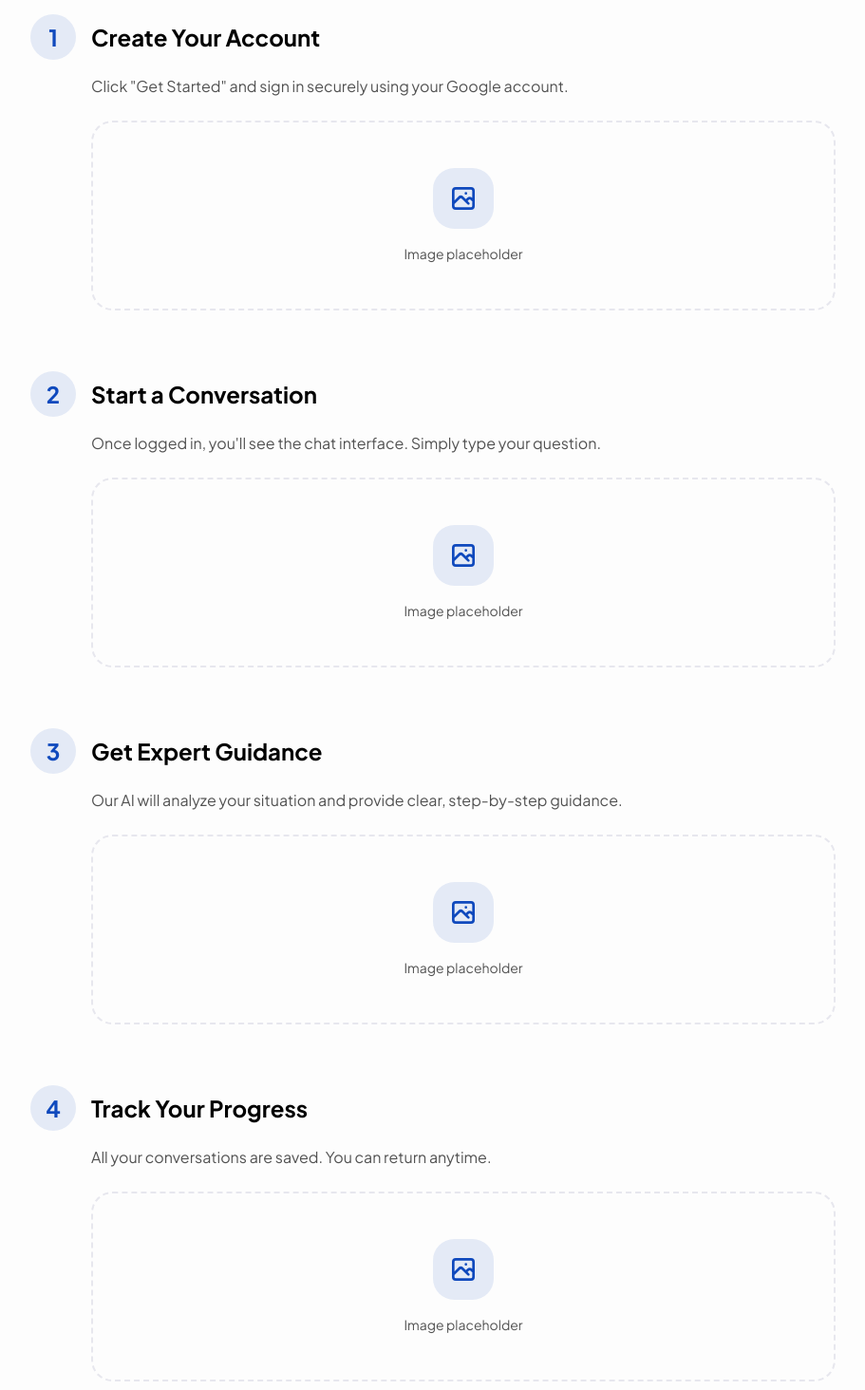
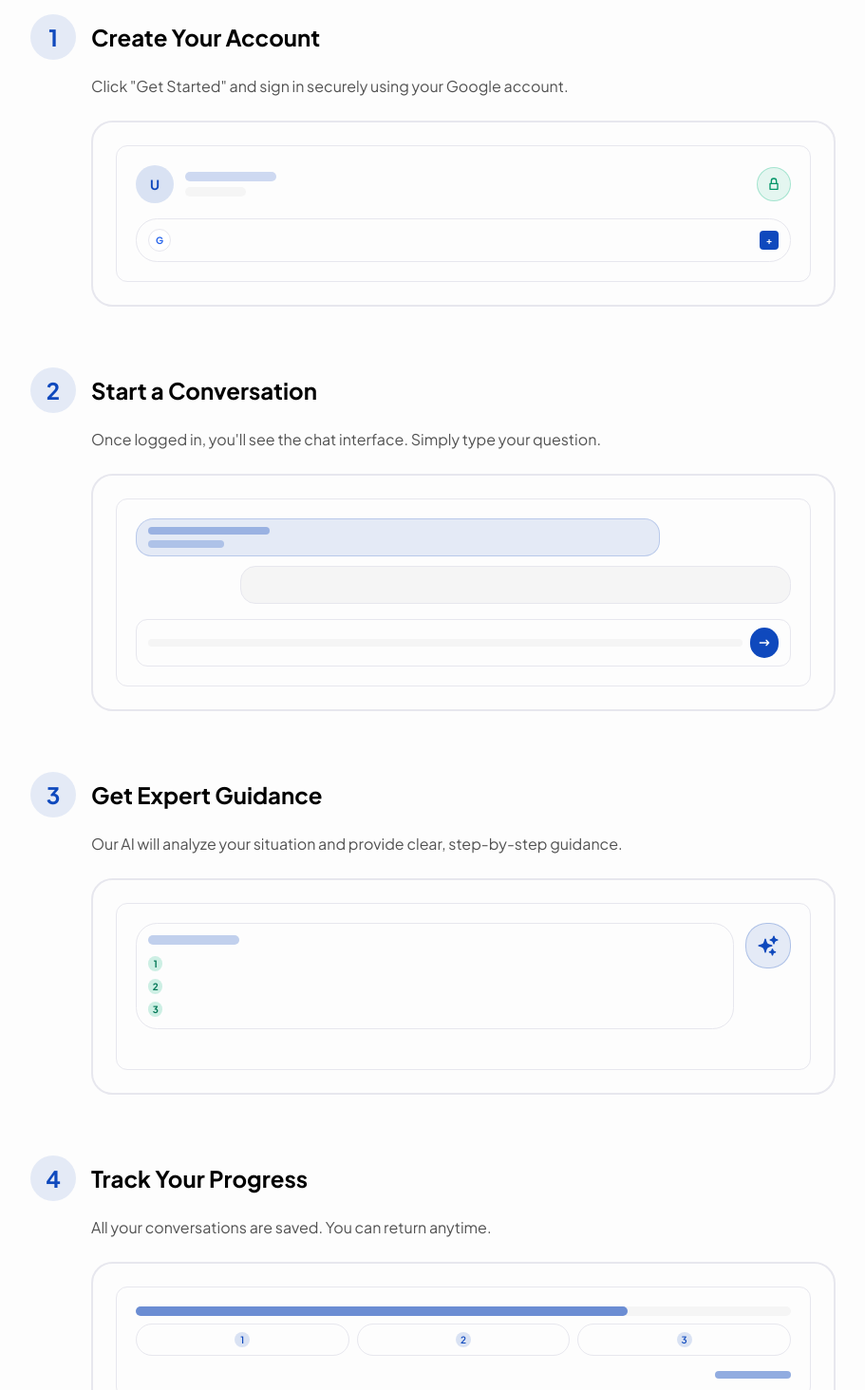
Before and after one commit to akshay-99h/hardcoders-vibecon, a React (Create React App) app in the folder frontend/: page /how-it-works in a window 1280 px wide. Shown: the part 500-1964 px from the top of the page at 95% size, without its empty margins (184-1095 px from the left). Built offline with nearby package versions, Linux system fonts and the light colour scheme.

Commit message:
feat(frontend): replace how-it-works image placeholders with step graphics

```diff
--- a/frontend/src/components/HowItWorks.js
+++ b/frontend/src/components/HowItWorks.js
@@ -40,6 +40,114 @@ function HowItWorks() {
       description: t(language, 'howItWorks.feature3Desc')
     }
   ];
+
+  const renderStepGraphic = (stepNum) => {
+    if (stepNum === 1) {
+      return (
+        <div className="rounded-xl border border-border/70 bg-card p-4 sm:p-5">
+          <div className="flex items-center gap-3 mb-4">
+            <div className="w-10 h-10 rounded-full bg-primary/15 flex items-center justify-center">
+              <span className="text-sm font-bold text-primary">U</span>
+            </div>
+            <div className="flex-1">
+              <div className="h-2.5 w-24 rounded-full bg-primary/20 mb-1.5" />
+              <div className="h-2.5 w-16 rounded-full bg-muted" />
+            </div>
+            <div className="w-9 h-9 rounded-lg bg-emerald-500/10 border border-emerald-500/30 flex items-center justify-center">
+              <svg className="w-4 h-4 text-emerald-600" viewBox="0 0 24 24" fill="none" stroke="currentColor" strokeWidth="2">
+                <path strokeLinecap="round" strokeLinejoin="round" d="M16 11V7a4 4 0 00-8 0v4m-2 0h12v9H6v-9z" />
+              </svg>
+            </div>
+          </div>
+          <div className="rounded-lg bg-muted/50 border border-border px-3 py-2.5 flex items-center justify-between">
+            <div className="flex items-center gap-2">
+              <div className="w-6 h-6 rounded-full bg-white border border-border flex items-center justify-center text-[10px] font-bold text-blue-600">
+                G
+              </div>
+              <div className="h-2 w-24 rounded-full bg-muted-foreground/25" />
+            </div>
+            <div className="w-5 h-5 rounded bg-primary text-primary-foreground text-[10px] flex items-center justify-center font-bold">
+              +
+            </div>
+          </div>
+        </div>
+      );
+    }
+
+    if (stepNum === 2) {
+      return (
+        <div className="rounded-xl border border-border/70 bg-card p-4 sm:p-5">
+          <div className="space-y-2.5 mb-4">
+            <div className="max-w-[80%] rounded-2xl rounded-tl-sm bg-primary/10 border border-primary/20 px-3 py-2">
+              <div className="h-2 w-32 rounded-full bg-primary/35 mb-1.5" />
+              <div className="h-2 w-20 rounded-full bg-primary/25" />
+            </div>
+            <div className="max-w-[84%] ml-auto rounded-2xl rounded-tr-sm bg-muted border border-border px-3 py-2">
+              <div className="h-2 w-36 rounded-full bg-muted-foreground/25 mb-1.5" />
+              <div className="h-2 w-28 rounded-full bg-muted-foreground/20" />
+            </div>
+          </div>
+          <div className="rounded-xl border border-border bg-background px-3 py-2 flex items-center gap-2">
+            <div className="h-2 w-full rounded-full bg-muted" />
+            <div className="w-8 h-8 rounded-lg bg-primary flex items-center justify-center text-primary-foreground">
+              <svg className="w-4 h-4" viewBox="0 0 24 24" fill="none" stroke="currentColor" strokeWidth="2">
+                <path strokeLinecap="round" strokeLinejoin="round" d="M5 12h14m-4-4l4 4-4 4" />
+              </svg>
+            </div>
+          </div>
+        </div>
+      );
+    }
+
+    if (stepNum === 3) {
+      return (
+        <div className="rounded-xl border border-border/70 bg-card p-4 sm:p-5">
+          <div className="flex items-start gap-3">
+            <div className="flex-1 rounded-lg border border-border bg-muted/40 p-3">
+              <div className="h-2.5 w-24 rounded-full bg-primary/25 mb-3" />
+              <div className="space-y-2">
+                {[1, 2, 3].map((idx) => (
+                  <div key={idx} className="flex items-center gap-2">
+                    <div className="w-4 h-4 rounded-full bg-emerald-500/20 text-emerald-700 text-[10px] flex items-center justify-center font-bold">
+                      {idx}
+                    </div>
+                    <div className="h-2 w-full rounded-full bg-muted-foreground/20" />
+                  </div>
+                ))}
+              </div>
+            </div>
+            <div className="w-12 h-12 rounded-lg bg-primary/10 border border-primary/25 flex items-center justify-center">
+              <HiSparkles className="w-6 h-6 text-primary" />
+            </div>
+          </div>
+          <div className="mt-3 h-2.5 w-40 rounded-full bg-muted-foreground/20" />
+        </div>
+      );
+    }
+
+    return (
+      <div className="rounded-xl border border-border/70 bg-card p-4 sm:p-5">
+        <div className="mb-4">
+          <div className="h-2.5 rounded-full bg-muted mb-2">
+            <div className="h-2.5 w-[75%] rounded-full bg-primary/60" />
+          </div>
+          <div className="grid grid-cols-3 gap-2">
+            {[1, 2, 3].map((idx) => (
+              <div key={idx} className="rounded-md border border-border bg-muted/40 px-2 py-2 flex items-center justify-center">
+                <div className="w-4 h-4 rounded-full bg-primary/15 text-[10px] font-semibold text-primary flex items-center justify-center">
+                  {idx}
+                </div>
+              </div>
+            ))}
+          </div>
+        </div>
+        <div className="flex items-center justify-between text-xs text-muted-foreground">
+          <div className="h-2 w-24 rounded-full bg-muted-foreground/20" />
+          <div className="h-2 w-20 rounded-full bg-primary/45" />
+        </div>
+      </div>
+    );
+  };
 
   return (
     <div className="min-h-screen bg-background transition-colors duration-300">
@@ -123,18 +231,11 @@ function HowItWorks() {
                     {t(language, `howItWorks.step${stepNum}Title`)}
                   </h2>
                 </div>
-                <p className="text-base text-muted-foreground mb-6 ml-16">
+                <p className="text-base text-muted-foreground mb-6 ml-0 sm:ml-16">
                   {t(language, `howItWorks.step${stepNum}Desc`)}
                 </p>
-                <div className="ml-16 rounded-lg border-2 border-dashed border-border bg-muted/30 p-12 flex items-center justify-center">
-                  <div className="text-center">
-                    <div className="w-16 h-16 bg-primary/10 rounded-lg mx-auto mb-4 flex items-center justify-center">
-                      <svg className="w-8 h-8 text-primary" fill="none" stroke="currentColor" viewBox="0 0 24 24">
-                        <path strokeLinecap="round" strokeLinejoin="round" strokeWidth={2} d="M4 16l4.586-4.586a2 2 0 012.828 0L16 16m-2-2l1.586-1.586a2 2 0 012.828 0L20 14m-6-6h.01M6 20h12a2 2 0 002-2V6a2 2 0 00-2-2H6a2 2 0 00-2 2v12a2 2 0 002 2z" />
-                      </svg>
-                    </div>
-                    <p className="text-sm text-muted-foreground">{t(language, 'howItWorks.imagePlaceholder')}</p>
-                  </div>
+                <div className="ml-0 sm:ml-16 rounded-lg border-2 border-border/70 bg-muted/20 p-4 sm:p-6">
+                  {renderStepGraphic(stepNum)}
                 </div>
               </motion.div>
             </div>
```
